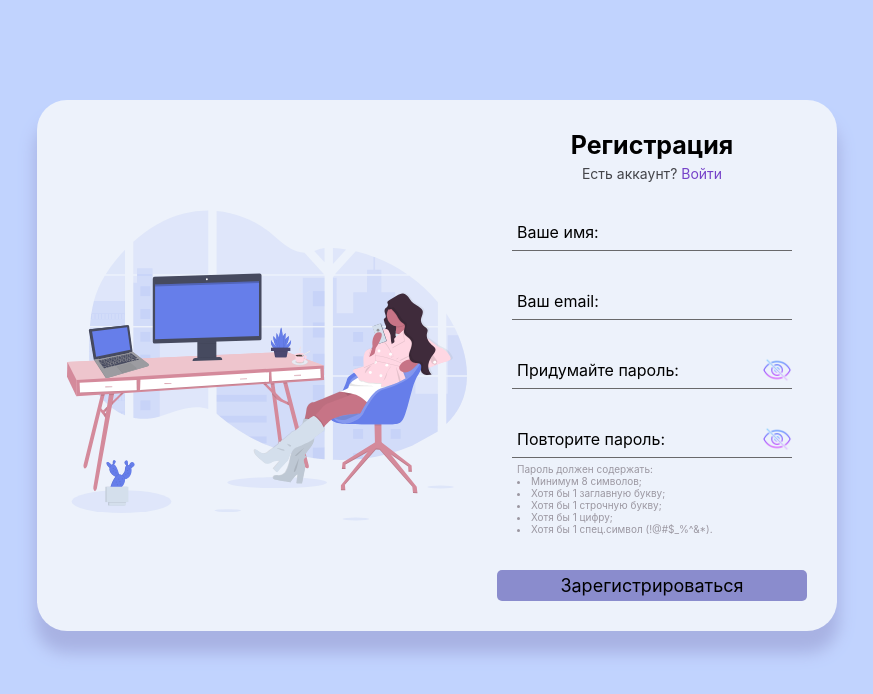
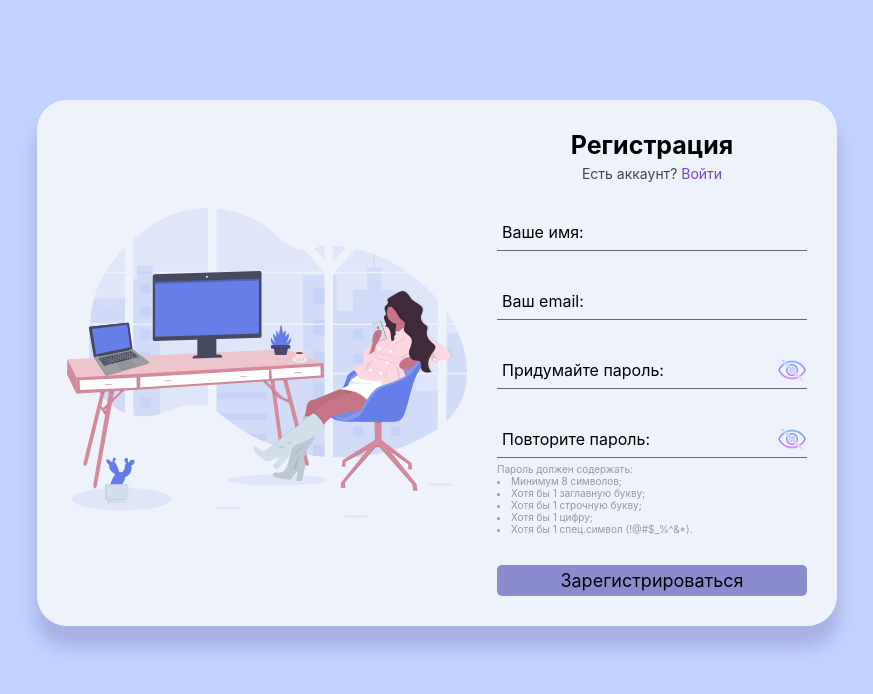
Before and after one commit to Olga-Udaltsova/social_network, a React (Create React App) app: page /reg in a window 1280 px wide. Shown: the top 694 px of the page, without its empty margins (203-1076 px from the left). Built offline with nearby package versions, Linux system fonts and the light colour scheme.

Commit message:
внесены правки в стили ui компонентов - Button и FormElement

```diff
--- a/src/components/ui/Button/styles.js
+++ b/src/components/ui/Button/styles.js
@@ -12,7 +12,6 @@ export const Button = styled(NavLink)`
   box-shadow: 0 0 40px 40px rgba(98, 97, 186, 0.7) inset,
     0 0 0 0 rgba(98, 97, 186, 1);
   transition: all 150ms ease-in-out;
-  cursor: pointer;
   &:hover {
     box-shadow: 0 0 10px 0 rgba(98, 97, 186, 0.7) inset,
       0 0 10px 4px rgba(98, 97, 186, 1);
--- a/src/components/ui/FormElement/styles.js
+++ b/src/components/ui/FormElement/styles.js
@@ -2,7 +2,6 @@ import styled from "styled-components";
 
 export const FormElement = styled.div`
   position: relative;
-  margin: 0 15px;
   Input:focus ~ Label,
   Input:valid ~ Label,
   Input[type="email"]:user-invalid ~ Label,
@@ -10,5 +9,4 @@ export const FormElement = styled.div`
     top: -20px;
     color: #7c83c2;
   }
-
 `;
--- a/src/pages/Registration/Inputs/styles.js
+++ b/src/pages/Registration/Inputs/styles.js
@@ -5,7 +5,7 @@ export const Error = styled.p`
 `;
 
 export const Text = styled.ul`
-  margin: 5px 20px;
+  margin-top: 5px;
   font-size: 10px;
   color: #9b97a1;
   text-align: left;
```
